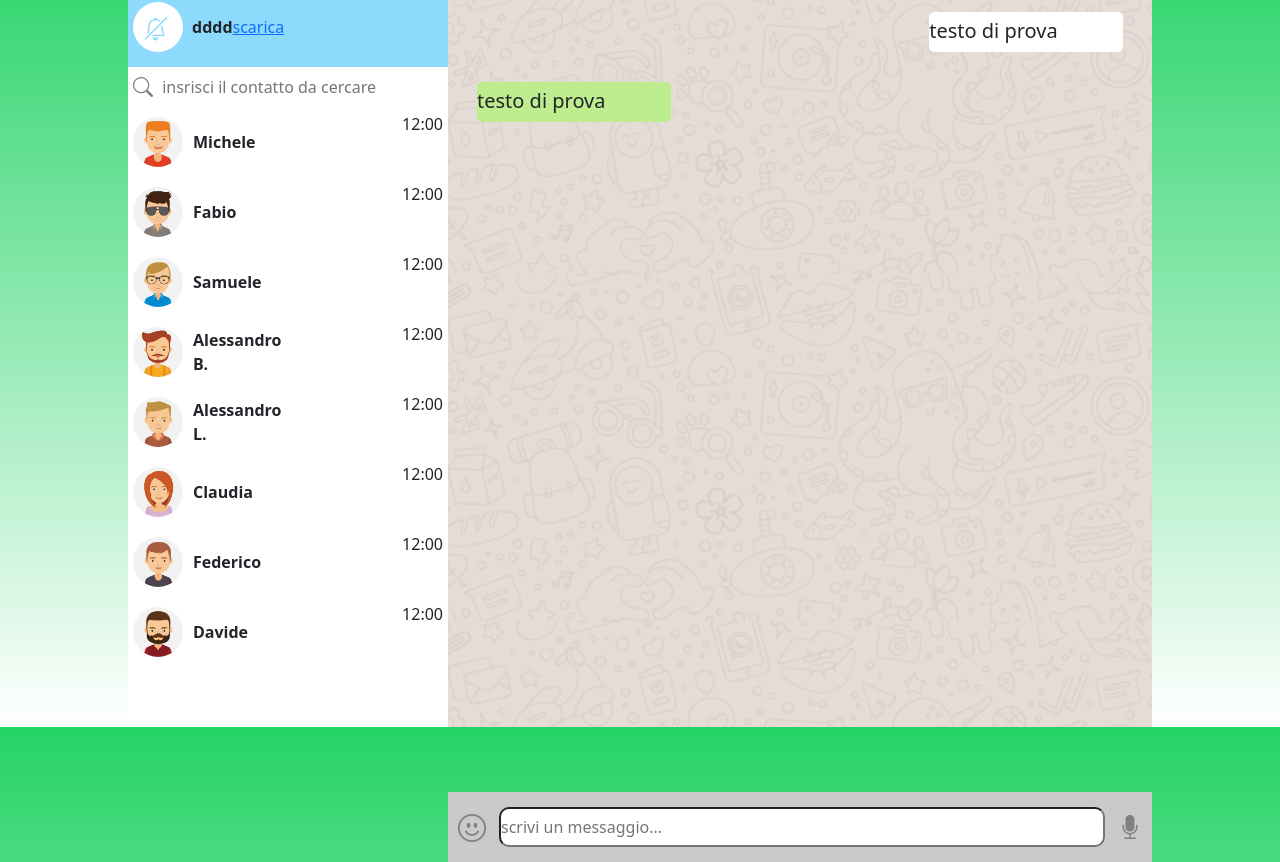
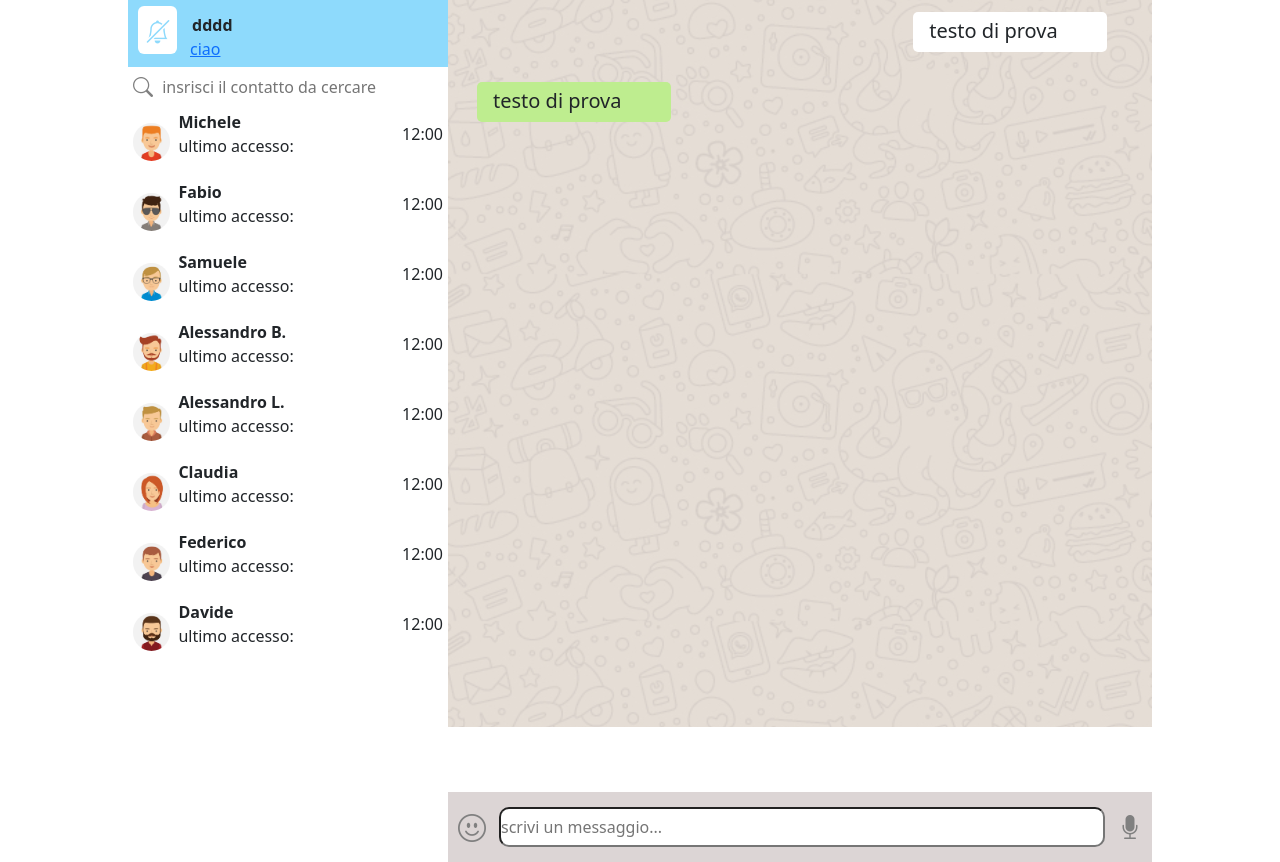
Before and after one commit to GabrielePagnotta/vue-boolzapp, a plain HTML site: page index.html in a window 1280 px wide. Shown: the part 73-935 px from the top of the page. Drawn offline with nearby package versions, Linux system fonts and the light colour scheme.

Commit message:
migliorie all ui

```diff
--- a/assets/style.css
+++ b/assets/style.css
@@ -8,8 +8,8 @@
 
 #grad1 {
     height: 100vh;
-    background-image: linear-gradient(180deg, #25D366
-    , white);
+    background-image: linear-gradient(to bottom, #009688 0px, #009688 15px, white 15vh,white 100%,);
+    height:100vh;
 
   }
 
@@ -77,7 +77,7 @@
   }
 
   .bg-header{
-    background-color: #CBCACA;
+    background-color: #d9d1d1e9;
 
   }
 
@@ -146,10 +146,11 @@
   .bi-bell-slash{
     color:#8EDAFC;
     font-size: 23px;
-    margin-left: 11px;
     background-color: white;
 
   }
+
+
 
   .ml{
     margin-left: 20px;
--- a/index.html
+++ b/index.html
@@ -17,7 +17,7 @@
 
         <!-- box principale -->
         <div class="flex j-center mainbox">
-            <!-- contacts box -->
+            <!-- box sinistra -->
             <div class="box1">
 
                 <!-- header contatto -->
@@ -35,11 +35,13 @@
                 </div>
 
                 <!-- notifica -->
-                <div class="contact-box bg-alert">
-                    <div class="photos flex aln-center">
-                        <i class="bi bi-bell-slash "></i>
-                        <span class="ml text-contacts">dddd</span>
-                        <a class="d-block" href="#">scarica</a>
+                <div class="contact-box bg-alert flex py-3">
+                    <div>
+                        <i class="bi bi-bell-slash rounded circle p-2"></i>
+                    </div>
+                    <div>
+                        <span class="text-contacts">dddd</span>
+                        <a class="d-block mx-2" href="#">ciao</a>
                     </div>
 
                 </div>
@@ -51,10 +53,13 @@
                 </div>
 
                 <!-- contatti -->
-                <div class="contact-box  d-flex spc-btw" v-for="(element, index) in contacts">
-                    <div class="photos flex aln-center">
+                <div class="contact-box  d-flex aln-center" v-for="(element, index) in contacts">
+                    <div class="photos">
                         <img class="images" :src="contacts[index].avatar" alt="">
-                        <span class="text-contacts" lang="it">{{contacts[index].name}}</span>
+                    </div>
+                    <div class="w-100">
+                        <span class="text-contacts mx-2" lang="it">{{contacts[index].name}}</span>
+                        <p class="mx-2">ultimo accesso:</p>
                     </div>
                     <div>
                         <p>12:00</p>
@@ -84,18 +89,24 @@
 
                     </div>
                     <!-- container messaggi -->
-                        <div class="col">
+                    <div>
+                        <!-- messaggio input -->
                         <div class=" contact-box flex justify-content-end mx-4 aln-center">
-                                <div class="message py-1 color-output-message">testo di prova</div>
+                            <div class="message py-1 mx-3 color-output-message">
+                                <p class="mx-3"> testo di prova</p>
                             </div>
+                        </div>
+                        <!-- messaggio output -->
                         <div class="contact-box flex justify-content-start mx-4 aln-center">
-                                <div class="message py-1 color-input-message">testo di prova</div>
+                            <div class="message py-1 color-input-message">
+                                <p class="mx-3"> testo di prova</p>
+                            </div>
                         </div>
 
                     </div>
 
                     <!-- barra di input testo -->
-                        <div class="col margin-chat">
+                    <div class="margin-chat">
                         <div class="contact-box bg-header flex aln-center">
                             <i class="bi bi-emoji-smile fs-3"></i>
                             <input class="border-input my-2 mx-2" type="text" placeholder="scrivi un messaggio...">
```
Lines whose indentation alone changed are shown as unchanged.
